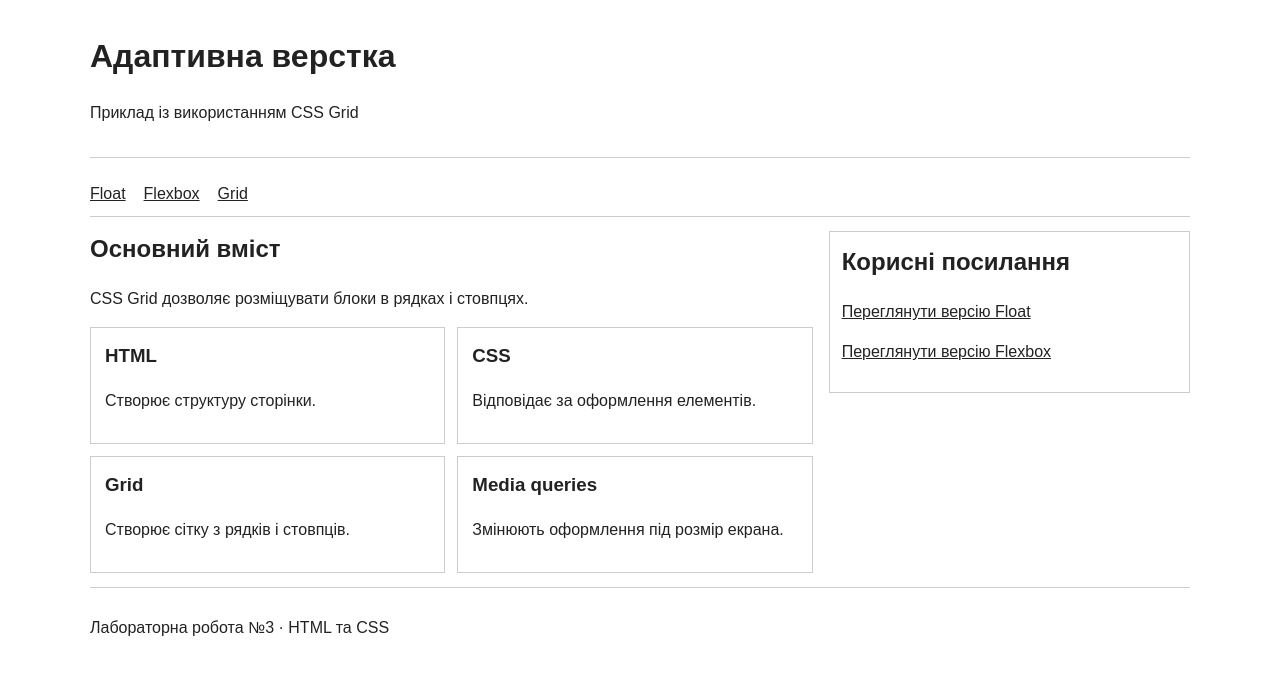
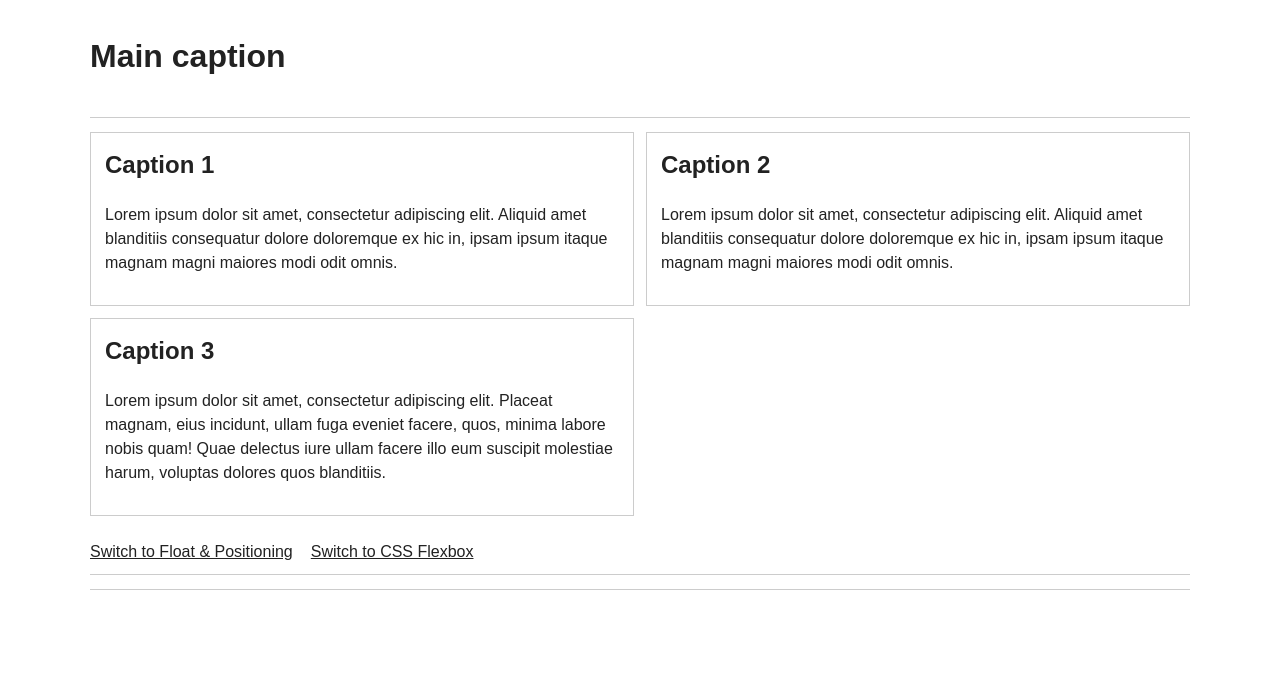
Before and after one commit to dianakozachok24-code/Web-design, a plain HTML site: page lab3/grid.html in a window 1280 px wide. Drawn offline with Linux system fonts and the light colour scheme.

Commit message:
Update grid.html

```diff
--- a/lab3/grid.html
+++ b/lab3/grid.html
@@ -1,42 +1,50 @@
+
 <!DOCTYPE html>
 <html lang="uk">
 <head>
     <meta charset="UTF-8">
     <meta name="viewport" content="width=device-width, initial-scale=1.0">
-    <title>Адаптивна верстка — Grid</title>
+    <title>Лабораторна №3 — Grid</title>
     <link rel="stylesheet" href="grid.css">
 </head>
 <body>
-    <header>
-        <h1>Адаптивна верстка</h1>
-        <p>Приклад із використанням CSS Grid</p>
+
+    <header class="page-header">
+        <h1>Main caption</h1>
     </header>
 
-    <nav>
-        <a href="index.html">Float</a>
-        <a href="flexbox.html">Flexbox</a>
-        <a href="grid.html">Grid</a>
+    <main class="cards">
+
+        <article class="card card-1">
+            <h2 class="card-title">Caption 1</h2>
+            <p>Lorem ipsum dolor sit amet, consectetur adipiscing elit.
+            Aliquid amet blanditiis consequatur dolore doloremque ex hic in,
+            ipsam ipsum itaque magnam magni maiores modi odit omnis.</p>
+        </article>
+
+        <article class="card card-2">
+            <h2 class="card-title">Caption 2</h2>
+            <p>Lorem ipsum dolor sit amet, consectetur adipiscing elit.
+            Aliquid amet blanditiis consequatur dolore doloremque ex hic in,
+            ipsam ipsum itaque magnam magni maiores modi odit omnis.</p>
+        </article>
+
+        <article class="card card-3">
+            <h2 class="card-title">Caption 3</h2>
+            <p>Lorem ipsum dolor sit amet, consectetur adipiscing elit.
+            Placeat magnam, eius incidunt, ullam fuga eveniet facere, quos,
+            minima labore nobis quam! Quae delectus iure ullam facere illo
+            eum suscipit molestiae harum, voluptas dolores quos blanditiis.</p>
+        </article>
+
+    </main>
+
+    <nav class="switch-links">
+        <a href="index.html">Switch to Float & Positioning</a>
+        <a href="flexbox.html">Switch to CSS Flexbox</a>
     </nav>
 
-    <main class="page-layout">
-        <section class="content">
-            <h2>Основний вміст</h2>
-            <p>CSS Grid дозволяє розміщувати блоки в рядках і стовпцях.</p>
-            <div class="cards">
-                <article class="card"><h3>HTML</h3><p>Створює структуру сторінки.</p></article>
-                <article class="card"><h3>CSS</h3><p>Відповідає за оформлення елементів.</p></article>
-                <article class="card"><h3>Grid</h3><p>Створює сітку з рядків і стовпців.</p></article>
-                <article class="card"><h3>Media queries</h3><p>Змінюють оформлення під розмір екрана.</p></article>
-            </div>
-        </section>
+    <footer class="page-footer"></footer>
 
-        <aside class="sidebar">
-            <h2>Корисні посилання</h2>
-            <p><a href="index.html">Переглянути версію Float</a></p>
-            <p><a href="flexbox.html">Переглянути версію Flexbox</a></p>
-        </aside>
-    </main>
-
-    <footer><p>Лабораторна робота №3 · HTML та CSS</p></footer>
 </body>
 </html>
```
